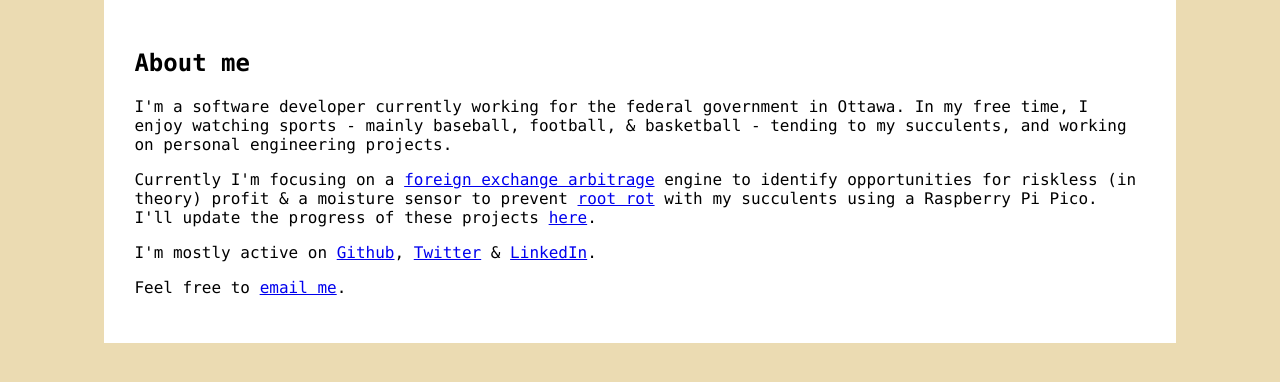
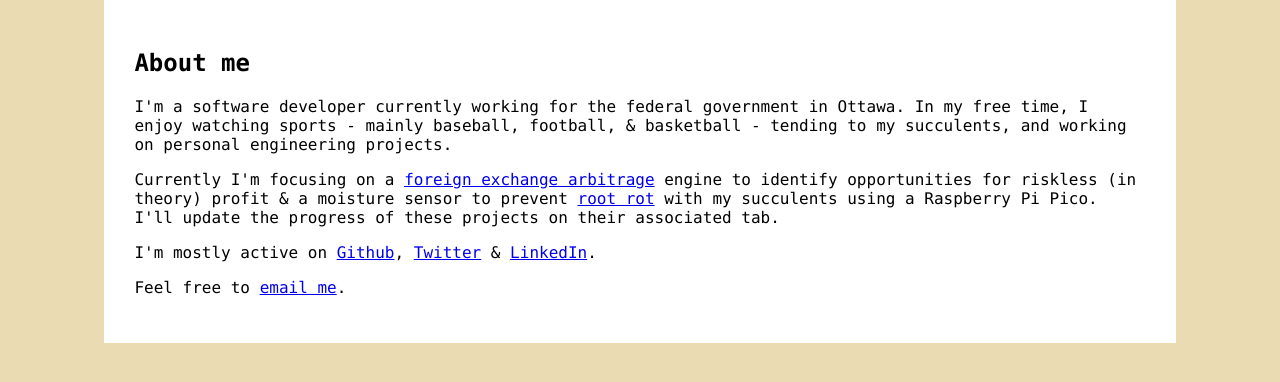
Before and after one commit to deepwaterpaladin/website, a Flask app: page / in a window 1280 px wide. Shown: the part 173-555 px from the top of the page. Run offline with Flask 3, Linux system fonts and the light colour scheme.

Commit message:
updated index.html

```diff
--- a/templates/index.html
+++ b/templates/index.html
@@ -24,7 +24,7 @@
         <div class="container">
             <h2>About me</h3>
             <p>I'm a software developer currently working for the federal government in Ottawa. In my free time, I enjoy watching sports - mainly baseball, football, & basketball - tending to my succulents, and working on personal engineering projects.</p>
-            <p>Currently I'm focusing on a <a href="https://arxiv.org/pdf/0812.0913.pdf" target="_blank">foreign exchange arbitrage</a> engine to identify opportunities for riskless (in theory) profit & a moisture sensor to prevent <a href="https://hort.extension.wisc.edu/articles/root-rots-houseplants/" target="_blank">root rot</a> with my succulents using a Raspberry Pi Pico. I'll update the progress of these projects <a href="/projects">here</a>.</p>
+            <p>Currently I'm focusing on a <a href="https://arxiv.org/pdf/0812.0913.pdf" target="_blank">foreign exchange arbitrage</a> engine to identify opportunities for riskless (in theory) profit & a moisture sensor to prevent <a href="https://hort.extension.wisc.edu/articles/root-rots-houseplants/" target="_blank">root rot</a> with my succulents using a Raspberry Pi Pico. I'll update the progress of these projects on their associated tab.</p>
             <p>I'm mostly active on <a href='https://www.github.com/deepwaterpaladin' target="_blank">Github</a>, <a href='https://www.twitter.com/riellyyoung' target="_blank">Twitter</a> & <a href="https://www.linkedin.com/in/riellyyoung/" target="_blank">LinkedIn</a>.</p>
             <p>Feel free to <a href="mailto:rielly.young11@gmail.com">email me</a>.</p>
         </div>
@@ -99,9 +99,6 @@
                 <source src="{{ url_for('static', filename='encryption.mp4') }}" type="video/mp4">
                 Your browser does not support the video tag.
             </video>
-            <!-- <iframe width="100%" height="550"
-                src="https://www.youtube.com/embed/heogR0nlYKk?autoplay=1&mute=1&loop=1&hd=1">
-            </iframe>  -->
         </div>
         <div class="block">
             <p> </p>
```
